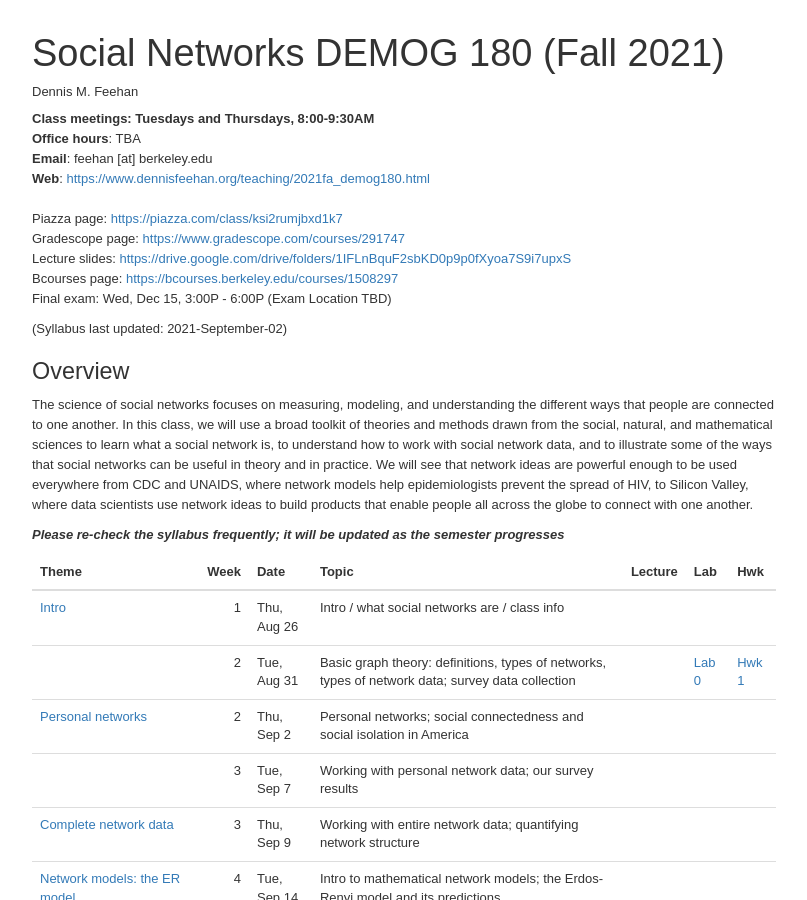
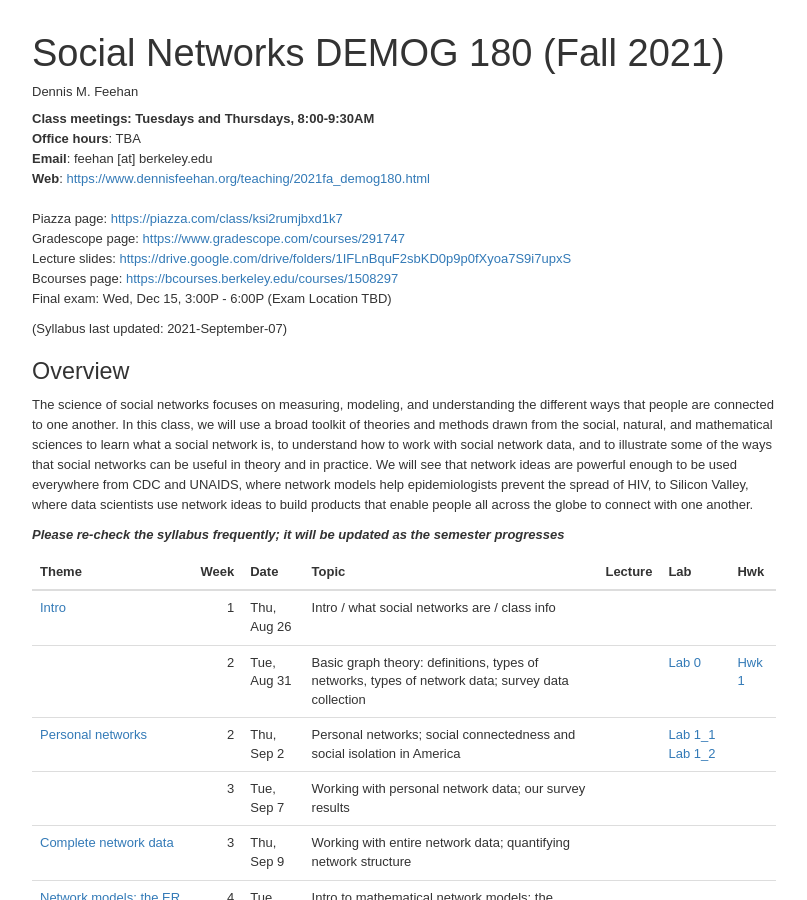
Before and after one commit to dfeehan/dfeehan.github.io, a Jekyll site: the page teaching/2021fa_demog180.html, which Jekyll copies as it is, in a window 1280 px wide and 900 px high. Shown: the whole window, without its empty margins (236-1043 px from the left). Built offline with Jekyll 4.4.1, drawn with Linux system fonts in a browser that asks for light colours.

Commit message:
updated ugrad syllabus

```diff
--- a/teaching/2021fa_demog180.html
+++ b/teaching/2021fa_demog180.html
@@ -194,7 +194,7 @@
 Gradescope page: <a href="https://www.gradescope.com/courses/291747">https://www.gradescope.com/courses/291747</a><br />
 Lecture slides: <a href="https://drive.google.com/drive/folders/1IFLnBquF2sbKD0p9p0fXyoa7S9i7upxS">https://drive.google.com/drive/folders/1IFLnBquF2sbKD0p9p0fXyoa7S9i7upxS</a><br />
 Bcourses page: <a href="https://bcourses.berkeley.edu/courses/1508297">https://bcourses.berkeley.edu/courses/1508297</a> <BR> Final exam: Wed, Dec 15, 3:00P - 6:00P (Exam Location TBD) <BR></p>
-<p>(Syllabus last updated: 2021-September-02)</p>
+<p>(Syllabus last updated: 2021-September-07)</p>
 <div id="overview" class="section level2">
 <h2>Overview</h2>
 <p>The science of social networks focuses on measuring, modeling, and understanding the different ways that people are connected to one another. In this class, we will use a broad toolkit of theories and methods drawn from the social, natural, and mathematical sciences to learn what a social network is, to understand how to work with social network data, and to illustrate some of the ways that social networks can be useful in theory and in practice. We will see that network ideas are powerful enough to be used everywhere from CDC and UNAIDS, where network models help epidemiologists prevent the spread of HIV, to Silicon Valley, where data scientists use network ideas to build products that enable people all across the globe to connect with one another.</p>
@@ -283,6 +283,7 @@
 <td style="text-align:left;">
 </td>
 <td style="text-align:left;">
+<a href="https://datahub.berkeley.edu/hub/user-redirect/git-pull?repo=https%3A%2F%2Fgithub.com%2Fdfeehan%2Fdemog180-fa2021&amp;urlpath=tree%2Fdemog180-fa2021%2Flab%2Flab1_part1%2Flab1_part1_table.ipynb&amp;branch=main">Lab 1_1</a> <a href="https://datahub.berkeley.edu/hub/user-redirect/git-pull?repo=https%3A%2F%2Fgithub.com%2Fdfeehan%2Fdemog180-fa2021&amp;urlpath=tree%2Fdemog180-fa2021%2Flab%2Flab1_part2%2Flab1_part2.ipynb&amp;branch=main">Lab 1_2</a>
 </td>
 <td style="text-align:left;">
 </td>
```
